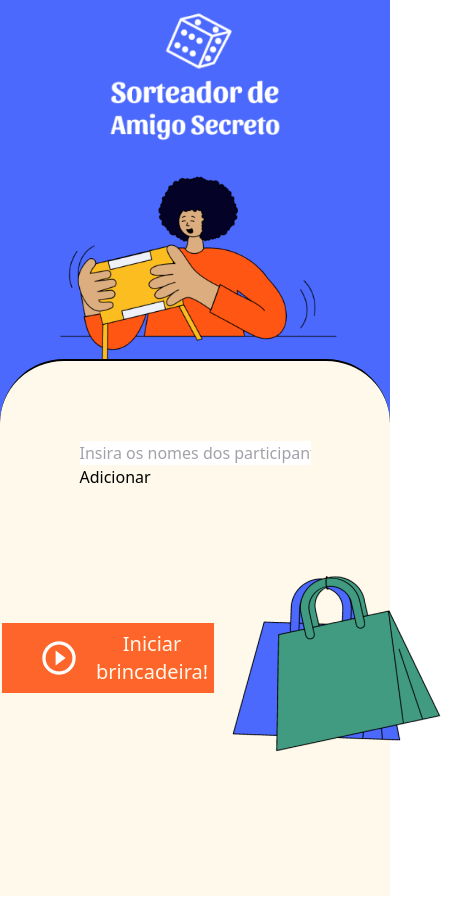
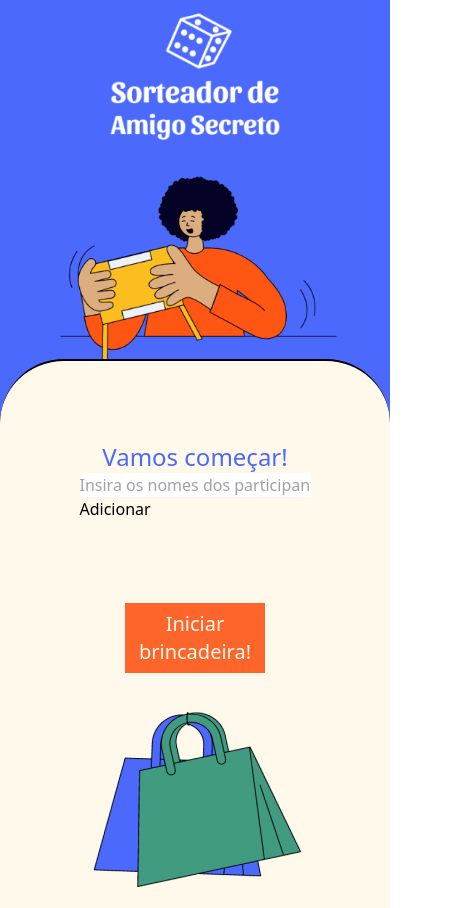
Before and after one commit to italosilva01/testing-library, a React (Create React App) app: page / in a window 390 px wide. Shown: the whole page, 453 px wide, since content can reach past the window. Built offline with nearby package versions, Linux system fonts and the light colour scheme.

Commit message:
main: adicionar estilização

```diff
--- a/src/components/Foot/Foot.tsx
+++ b/src/components/Foot/Foot.tsx
@@ -11,16 +11,16 @@ export const Foot = () => {
     navigate("/sorteio");
   };
   return (
-    <div className="flex items-center justify-around bg-white-cream pb-36">
+    <div className="flex flex-col items-center justify-around bg-white-cream pb-5 gap-6 md:flex-row md:pb-36 ">
       <button
-        className="w-80 h-20 flex items-center px-10 gap-5 border-2 border-b-8 border-gray-950 rounded bg-orange text-white-cream text-xl"
+        className=" w-36  h-20 flex items-center md:w-80 md:px-10 gap-5 border-2 border-b-8 border-gray-950 rounded bg-orange text-white-cream text-xl"
         disabled={buttonIsDisabled}
         onClick={handleClick}
       >
         <img
           src={playCircleOutline}
           alt="button for play"
-          className="text-white"
+          className="hidden md:block"
         />
         Iniciar brincadeira!
       </button>
--- a/src/components/Form/Form.tsx
+++ b/src/components/Form/Form.tsx
@@ -22,6 +22,7 @@ export const Form = () => {
   };
   return (
     <form onSubmit={handleAddParticipant}>
+      <h2 className="text-blue-royal text-2xl text-center">Vamos começar!</h2>
       <input
         ref={inputParticipantRef}
         placeholder="Insira os nomes dos participantes"
```
